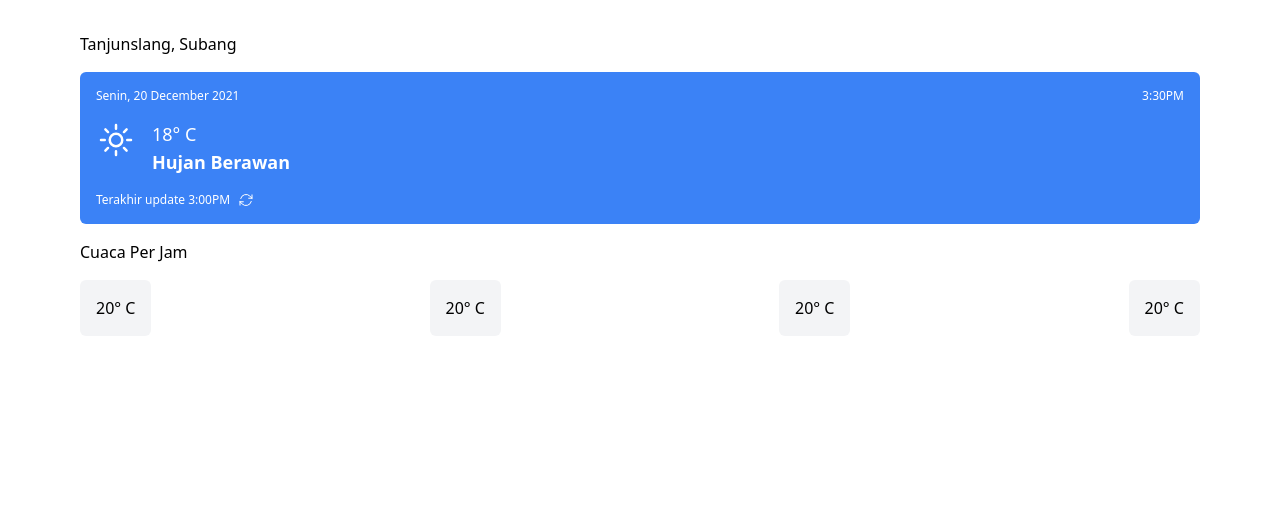
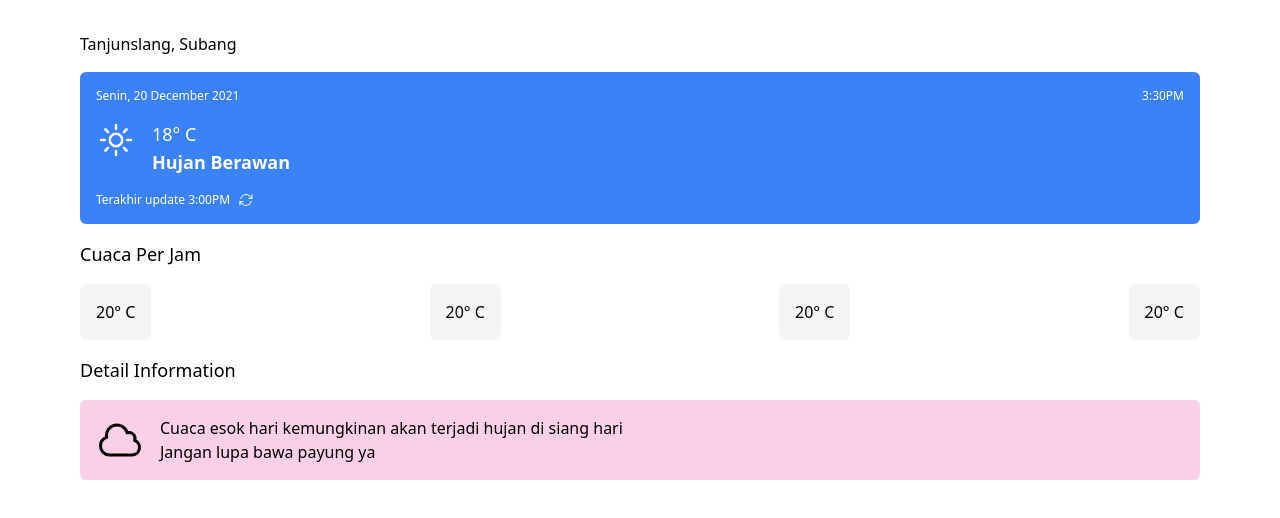
Before and after one commit to daniel-akinyemi/turnda-beta-1.0-react-next-javascript, a Next.js app: page / in a window 1280 px wide. Shown: the top 518 px of the page. Built offline with nearby package versions, Linux system fonts and the light colour scheme.

Commit message:
detail information card added

```diff
--- /dev/null
+++ b/components/DetailedInformation.jsx
@@ -0,0 +1,23 @@
+import { CloudIcon } from "@heroicons/react/24/outline";
+
+const DetailedInformation = () => {
+  return (
+    <section>
+      <header className="my-4 text-lg font-medium">Detail Information</header>
+      <div className="explained-detail">
+        <div className="px-4 rounded-md py-4 bg-pink-200 flex space-x-4">
+          <CloudIcon className="h-12 w-12" />
+          <div>
+            <div>
+              Cuaca esok hari kemungkinan akan terjadi hujan di siang hari
+            </div>
+            <div>Jangan lupa bawa payung ya</div>
+          </div>
+        </div>
+      </div>
+      <div className="more-weather-detail"></div>
+    </section>
+  );
+};
+
+export default DetailedInformation;
--- a/components/SecondCard.jsx
+++ b/components/SecondCard.jsx
@@ -1,15 +1,17 @@
 const SecondCard = () => {
   return (
     <section className="my-4">
-        <div>Cuaca Per Jam</div>
-        <div className="flex mt-4 space-x-4 justify-between">
-            <div className="p-4 bg-gray-100 max-w-20% rounded-md">20° C</div>
-            <div className="p-4 bg-gray-100 max-w-20% rounded-md">20° C</div>
-            <div className="p-4 bg-gray-100 max-w-20% rounded-md">20° C</div>
-            <div className="p-4 bg-gray-100 max-w-20% rounded-md">20° C</div>
-        </div>
+      <div className="text-lg font-medium">Cuaca Per Jam</div>
+      <div className="flex mt-4 space-x-4 justify-between">
+        <div className="p-4 bg-gray-100 max-w-20% rounded-md">
+
+          20° C</div>
+        <div className="p-4 bg-gray-100 max-w-20% rounded-md">20° C</div>
+        <div className="p-4 bg-gray-100 max-w-20% rounded-md">20° C</div>
+        <div className="p-4 bg-gray-100 max-w-20% rounded-md">20° C</div>
+      </div>
     </section>
-  )
-}
+  );
+};
 
-export default SecondCard
+export default SecondCard;
--- a/src/app/page.js
+++ b/src/app/page.js
@@ -2,6 +2,7 @@ import { Inter } from 'next/font/google'
 import MainWeatherCard from '../../components/MainWeatherCard'
 import Header from '../../components/Header'
 import SecondCard from '../../components/SecondCard'
+import DetailedInformation from '../../components/DetailedInformation'
 
 const inter = Inter({ subsets: ['latin'] })
 
@@ -11,6 +12,7 @@ export default function Home() {
       <Header/>
       <MainWeatherCard/>
       <SecondCard/>
+      <DetailedInformation/>
     </main>
   )
 }
```
